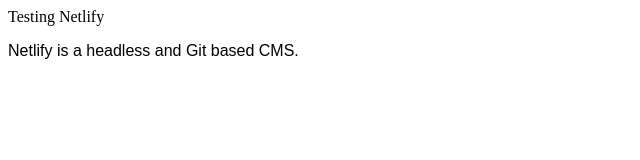
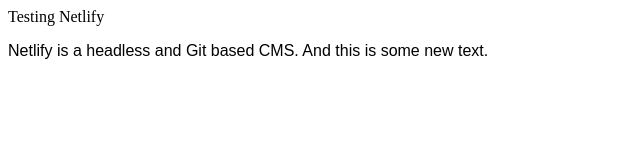
Before and after one commit to hsraju/netlifytest, a plain HTML site: page index.html in a window 1280 px wide. Shown: the whole page, without its empty margins (0-640 px from the left). Drawn offline with Linux system fonts and the light colour scheme.

Commit message:
Updated 2

```diff
--- a/index.html
+++ b/index.html
@@ -5,6 +5,6 @@
     </head>
     <body>
         <p>Testing Netlify</p>
-		<p class="nice">Netlify is a headless and Git based CMS.</p>
+		<p class="nice">Netlify is a headless and Git based CMS. And this is some new text.</p>
     </body>
 </html>
```
